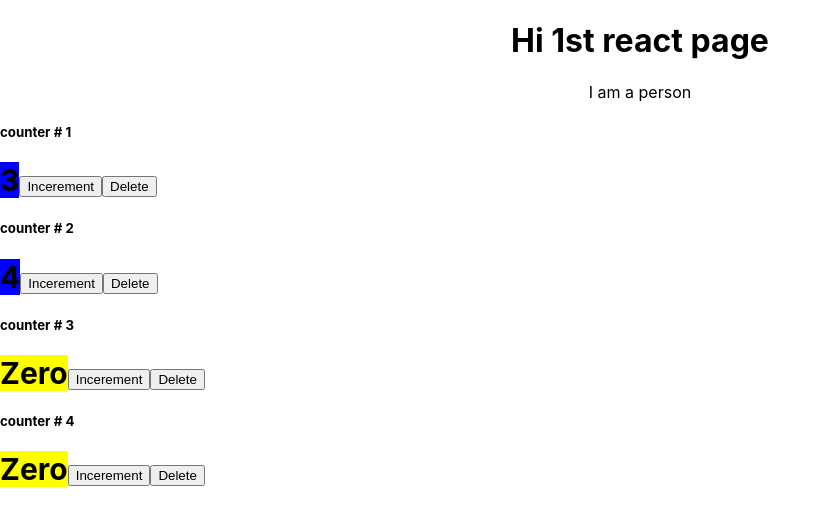
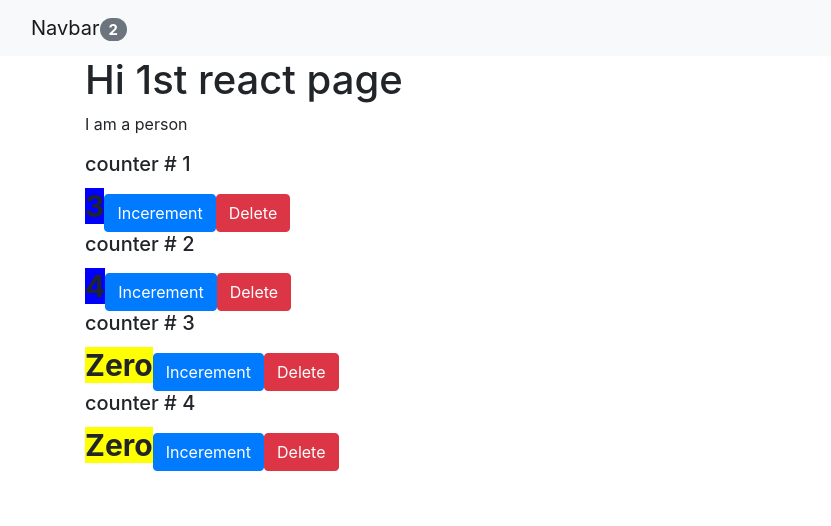
Before and after one commit to silan1993/react-basic, a React (Create React App) app: page / in a window 1280 px wide. Shown: the top 526 px of the page, without its empty margins (0-831 px from the left). Built offline with nearby package versions, Linux system fonts and the light colour scheme.

Commit message:
added navbar component and pas from main component to child component add vice versa

```diff
--- a/src/App.js
+++ b/src/App.js
@@ -1,14 +1,61 @@
-import React from "react";
+import React, { Component } from "react";
 import "./App.css";
 import Person from "./Person/Person";
-function App() {
-  return (
-    <div className="App">
-      <h1>Hi 1st react page</h1>
-      <Person name="Silan" age="27" />
-    </div>
-  );
-  //return React.createElement('div',{className:'App'},React.createElement('h1',null,'hi this is another way'))
+import Counters from "./components/counters";
+import Navbar from "./components/navbar";
+import { render } from "@testing-library/react";
+
+class App extends Component {
+  state = {
+    counters: [
+      { id: 1, value: 3 },
+      { id: 2, value: 4 },
+      { id: 3, value: 0 },
+      { id: 4, value: 0 },
+    ],
+  };
+
+  handleIncrement = (counter) => {
+    let newCounter = [...this.state.counters];
+    let index = this.state.counters.indexOf(counter);
+    newCounter[index] = { ...counter };
+    newCounter[index].value++;
+    this.setState({ counters: newCounter });
+  };
+
+  handleDelete = (counterId) => {
+    console.log("heere", counterId);
+    let newCounter = this.state.counters.filter((c) => {
+      if (c.id == counterId) {
+        if (c.value != 0) c.value -= 1;
+        return c;
+      } else return c;
+    });
+    console.log(newCounter);
+    this.setState({ counters: newCounter });
+  };
+  render() {
+    return (
+      <React.Fragment>
+        <Navbar
+          totalCounter={
+            this.state.counters.filter((c) => {
+              return c.value > 0;
+            }).length
+          }
+        />
+        <main className="container">
+          <h1>Hi 1st react page</h1>
+          <Person name="Silan" age="27" />
+          <Counters
+            onDelete={this.handleDelete}
+            onIncrement={this.handleIncrement}
+            counters={this.state.counters}
+          />
+        </main>
+      </React.Fragment>
+    );
+  }
 }
 
 export default App;
--- a/src/components/counter.jsx
+++ b/src/components/counter.jsx
@@ -9,10 +9,16 @@ class Counter extends Component {
       <div>
         <h5>counter # {this.props.counter.id}</h5>
         <span style={this.getBatchColor()}>{this.formatCount()}</span>
-        <button onClick={() => this.props.onIncrement(this.props.counter)}>
+        <button
+          className="btn btn-primary"
+          onClick={() => this.props.onIncrement(this.props.counter)}
+        >
           Incerement
         </button>
-        <button onClick={() => this.props.onDelete(this.props.counter.id)}>
+        <button
+          className="btn btn-danger"
+          onClick={() => this.props.onDelete(this.props.counter.id)}
+        >
           Delete
         </button>
       </div>
--- a/src/components/counters.jsx
+++ b/src/components/counters.jsx
@@ -2,42 +2,14 @@ import React, { Component } from "react";
 import Counter from "./counter";
 
 class Counters extends Component {
-  state = {
-    counters: [
-      { id: 1, value: 3 },
-      { id: 2, value: 4 },
-      { id: 3, value: 0 },
-      { id: 4, value: 0 },
-    ],
-  };
-
-  handleDelete = (counterId) => {
-    console.log("heere", counterId);
-    let newCounter = this.state.counters.filter((c) => {
-      if (c.id == counterId) {
-        if (c.value != 0) c.value -= 1;
-        return c;
-      } else return c;
-    });
-    console.log(newCounter);
-    this.setState({ counters: newCounter });
-  };
-
-  handleIncrement = (counter) => {
-    let newCounter = [...this.state.counters];
-    let index = this.state.counters.indexOf(counter);
-    newCounter[index] = { ...counter };
-    newCounter[index].value++;
-    this.setState({ counters: newCounter });
-  };
   render() {
     return (
       <div>
-        {this.state.counters.map((counter) => (
+        {this.props.counters.map((counter) => (
           <Counter
             key={counter.id}
-            onDelete={this.handleDelete}
-            onIncrement={this.handleIncrement}
+            onDelete={this.props.onDelete}
+            onIncrement={this.props.onIncrement}
             counter={counter}
           ></Counter>
         ))}
--- /dev/null
+++ b/src/components/navbar.jsx
@@ -0,0 +1,19 @@
+import React, { Component } from "react";
+
+//stateless functional component
+let Navbar = (props) => {
+  return (
+    <nav className="navbar navbar-light bg-light">
+      <div className="container-fluid">
+        <a className="navbar-brand" href="#">
+          Navbar
+          <span className="badge badge-pill badge-secondary">
+            {props.totalCounter}
+          </span>
+        </a>
+      </div>
+    </nav>
+  );
+};
+
+export default Navbar;
--- a/src/index.js
+++ b/src/index.js
@@ -3,13 +3,11 @@ import ReactDOM from "react-dom";
 import "./index.css";
 import App from "./App";
 import * as serviceWorker from "./serviceWorker";
-//import "bootstrap/dist/css/bootstrap.css";
-import Counters from "./components/counters";
+import "bootstrap/dist/css/bootstrap.css";
 
 ReactDOM.render(
   <React.StrictMode>
     <App />
-    <Counters />
   </React.StrictMode>,
   document.getElementById("root")
 );
```
